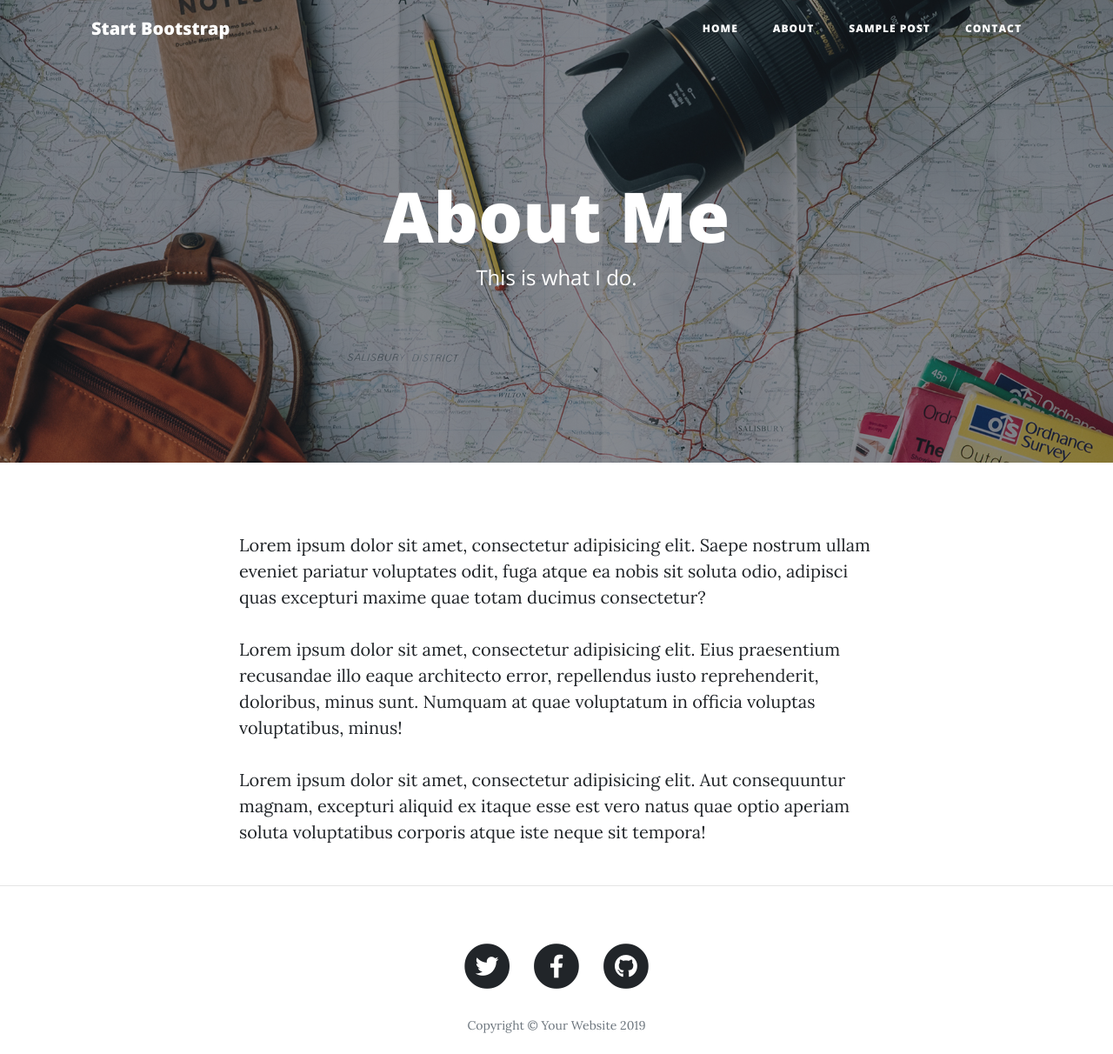
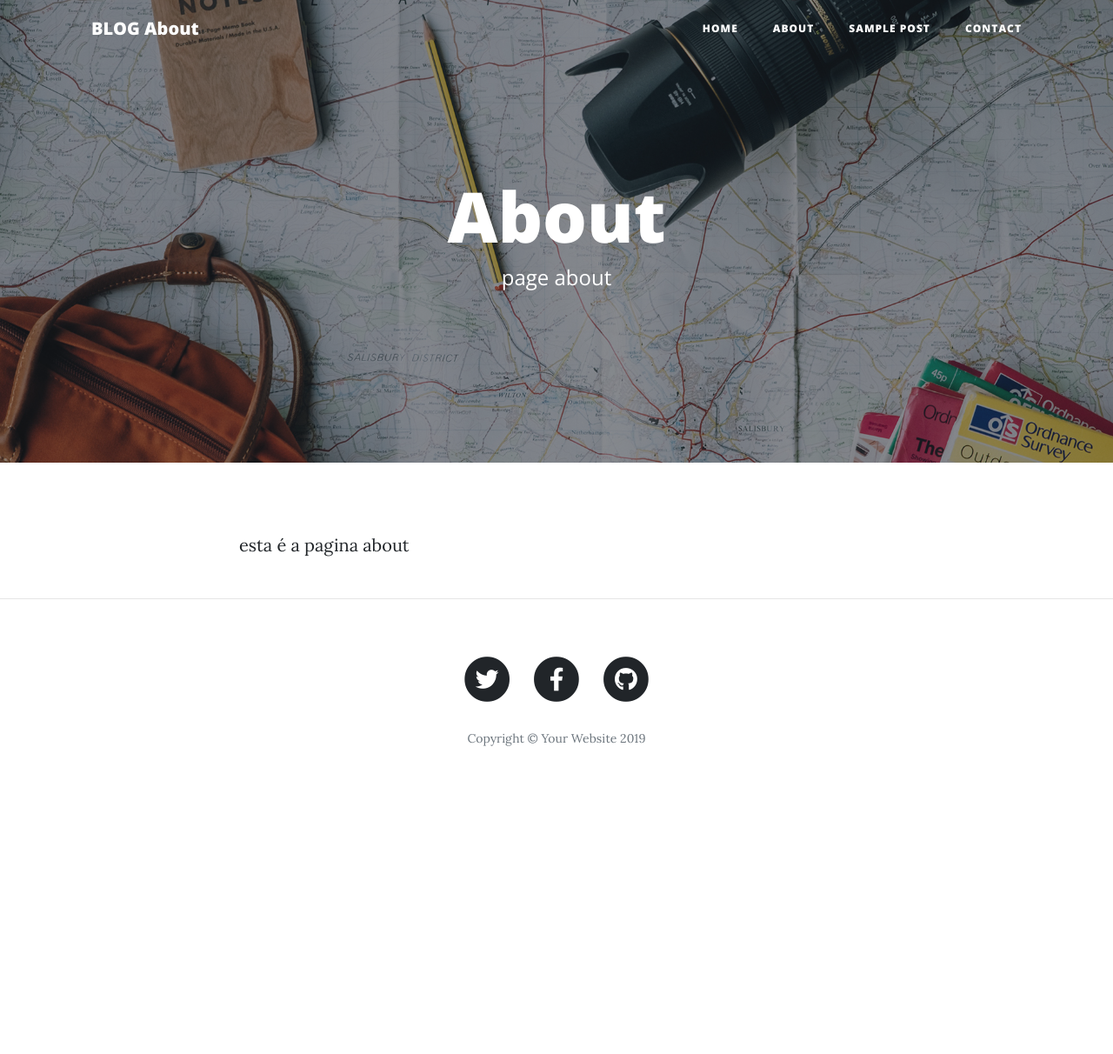
Before and after one commit to gustavolopesv3/blogdjango, a Django app: page /about/ in a window 1280 px wide. Shown: the top 1212 px of the page at 87% size. After the commit the page ends 858 px from the top, so only its background shows below. Run offline with Django 3.2, Linux system fonts and the light colour scheme; some libraries are stand-ins or nearby versions.

Commit message:
correção tela preview de post e about

```diff
--- a/templates/blog/about.html
+++ b/templates/blog/about.html
@@ -9,7 +9,7 @@
   <meta name="description" content="">
   <meta name="author" content="">
 
-  <title>Clean Blog - Start Bootstrap Theme</title>
+  <title>BLOGUINHO DO MAL - ABOUT</title>
 
   <!-- Bootstrap core CSS -->
   <link href="{% static 'vendor/bootstrap/css/bootstrap.min.css' %}" rel="stylesheet">
@@ -29,7 +29,7 @@
   <!-- Navigation -->
   <nav class="navbar navbar-expand-lg navbar-light fixed-top" id="mainNav">
     <div class="container">
-      <a class="navbar-brand" href="index.html">Start Bootstrap</a>
+      <a class="navbar-brand" href="index.html">BLOG About</a>
       <button class="navbar-toggler navbar-toggler-right" type="button" data-toggle="collapse" data-target="#navbarResponsive" aria-controls="navbarResponsive" aria-expanded="false" aria-label="Toggle navigation">
         Menu
         <i class="fas fa-bars"></i>
@@ -60,8 +60,8 @@
       <div class="row">
         <div class="col-lg-8 col-md-10 mx-auto">
           <div class="page-heading">
-            <h1>About Me</h1>
-            <span class="subheading">This is what I do.</span>
+            <h1>About</h1>
+            <span class="subheading">page about</span>
           </div>
         </div>
       </div>
@@ -72,9 +72,8 @@
   <div class="container">
     <div class="row">
       <div class="col-lg-8 col-md-10 mx-auto">
-        <p>Lorem ipsum dolor sit amet, consectetur adipisicing elit. Saepe nostrum ullam eveniet pariatur voluptates odit, fuga atque ea nobis sit soluta odio, adipisci quas excepturi maxime quae totam ducimus consectetur?</p>
-        <p>Lorem ipsum dolor sit amet, consectetur adipisicing elit. Eius praesentium recusandae illo eaque architecto error, repellendus iusto reprehenderit, doloribus, minus sunt. Numquam at quae voluptatum in officia voluptas voluptatibus, minus!</p>
-        <p>Lorem ipsum dolor sit amet, consectetur adipisicing elit. Aut consequuntur magnam, excepturi aliquid ex itaque esse est vero natus quae optio aperiam soluta voluptatibus corporis atque iste neque sit tempora!</p>
+        <p>esta é a pagina about</p>
+
       </div>
     </div>
   </div>
```
Also changed, not shown: templates/blog/index.html (+1 -7 lines), templates/blog/postagens.html (+29 -9 lines), db.sqlite3.
